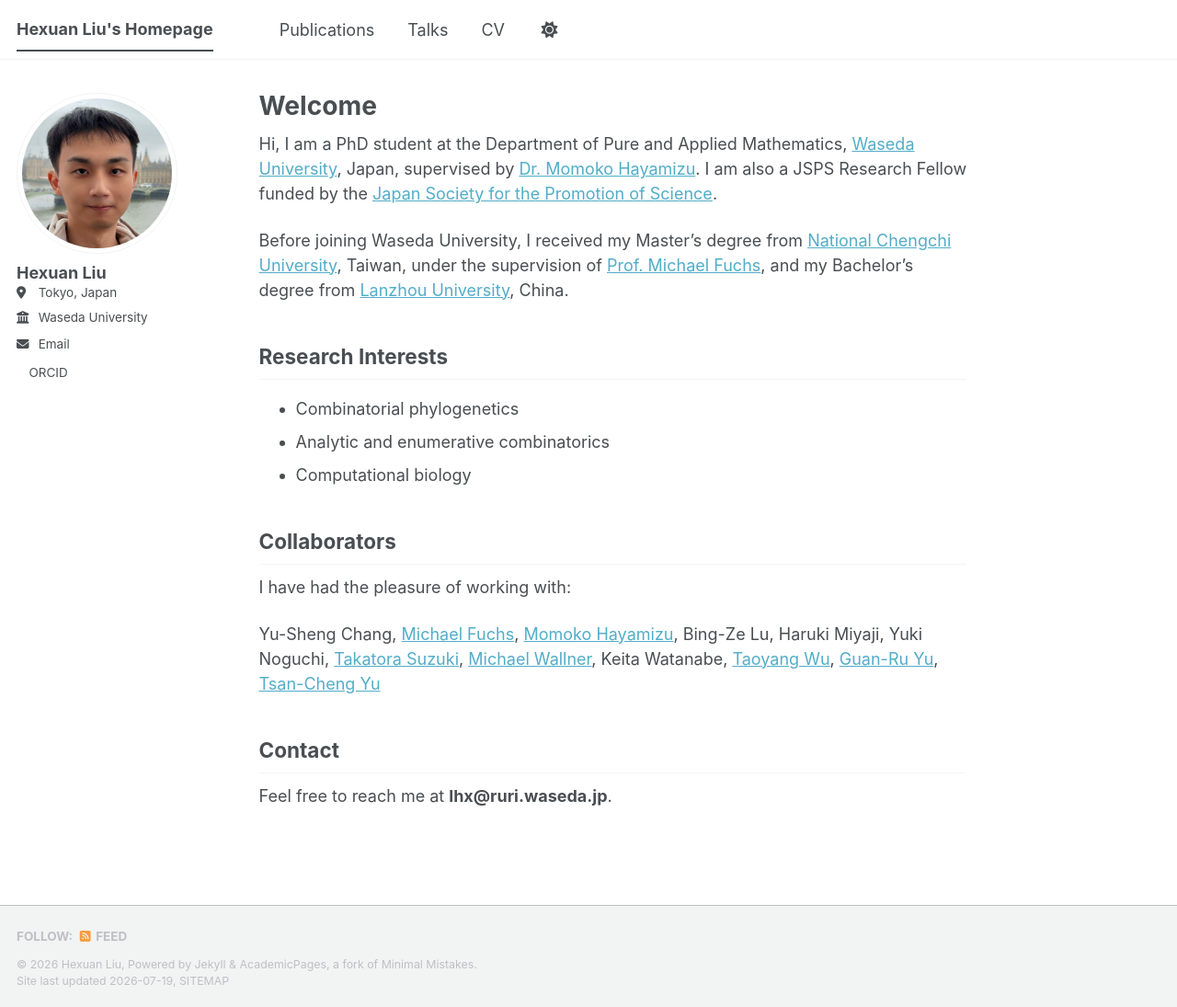
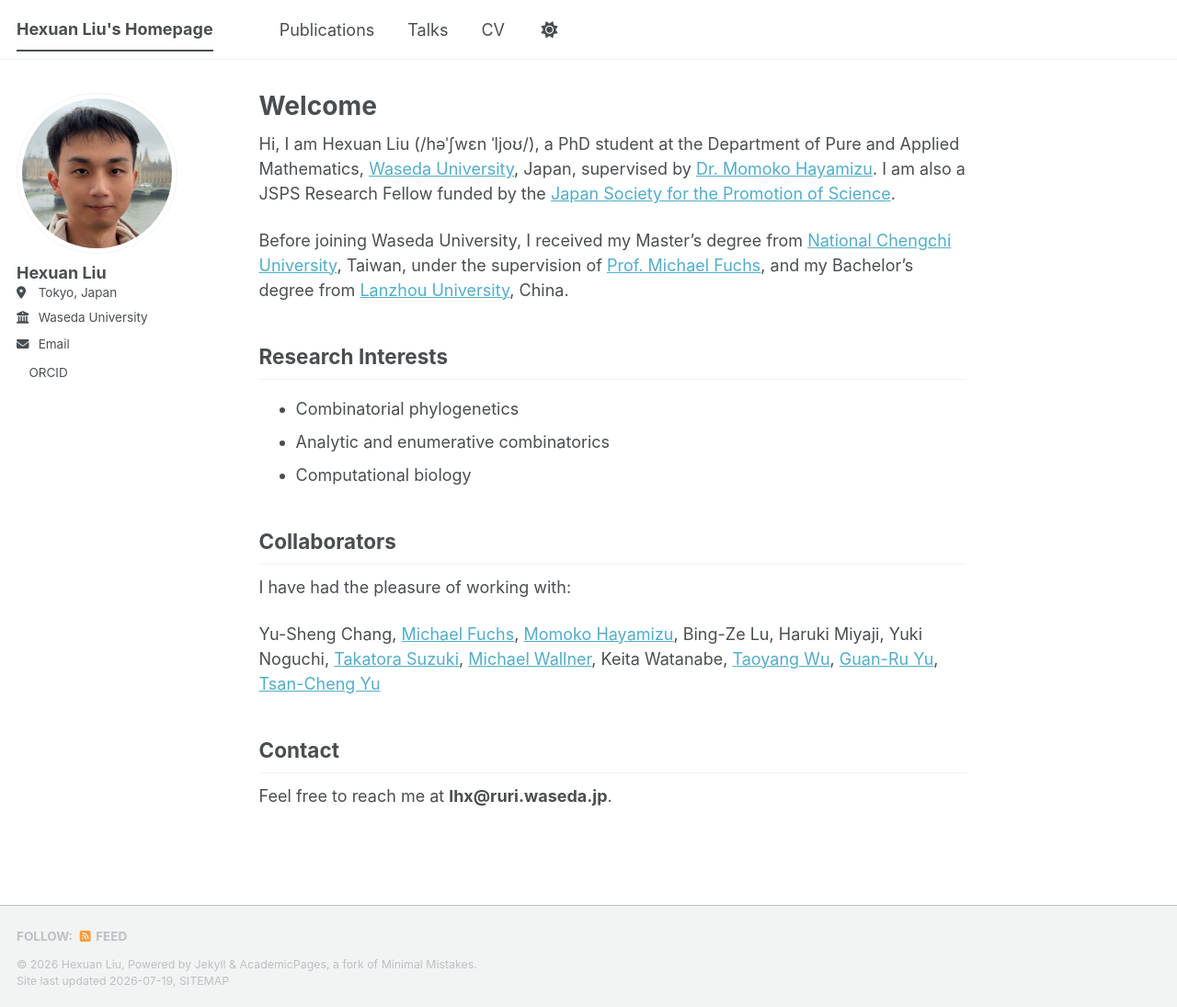
Before and after one commit to Hexuan-Liu/hexuan-liu.github.io, a Jekyll site: the page built from _pages/about.md, in a window 1280 px wide and 1095 px high. Shown: the whole window at 92% size. Built offline with Jekyll 4.4.1, drawn with Linux system fonts in a browser that asks for light colours; a style sheet for code colours, icons or effects is not loaded.

Commit message:
Update introduction with name and background details

```diff
--- a/_pages/about.md
+++ b/_pages/about.md
@@ -6,7 +6,7 @@ redirect_from:
   - /about/
   - /about.html
 ---
-Hi, I am a PhD student at the Department of Pure and Applied Mathematics, [Waseda University](https://www.waseda.jp/top/en/), Japan, supervised by [Dr. Momoko Hayamizu](https://researchmap.jp/momoko_hayamizu?lang=en). I am also a JSPS Research Fellow funded by the [Japan Society for the Promotion of Science](https://www.jsps.go.jp/english/).
+Hi, I am Hexuan Liu (/həˈʃwɛn ˈljoʊ/), a PhD student at the Department of Pure and Applied Mathematics, [Waseda University](https://www.waseda.jp/top/en/), Japan, supervised by [Dr. Momoko Hayamizu](https://researchmap.jp/momoko_hayamizu?lang=en). I am also a JSPS Research Fellow funded by the [Japan Society for the Promotion of Science](https://www.jsps.go.jp/english/).
 
 Before joining Waseda University, I received my Master's degree from [National Chengchi University](https://www.nccu.edu.tw/index.php?Lang=en), Taiwan, under the supervision of [Prof. Michael Fuchs](https://web.math.nccu.edu.tw/mfuchs/), and my Bachelor's degree from [Lanzhou University](https://global.lzu.edu.cn/), China.
 
```
